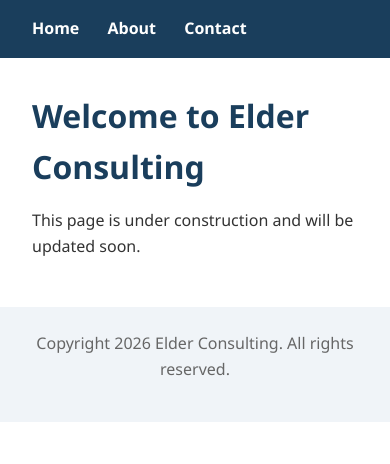
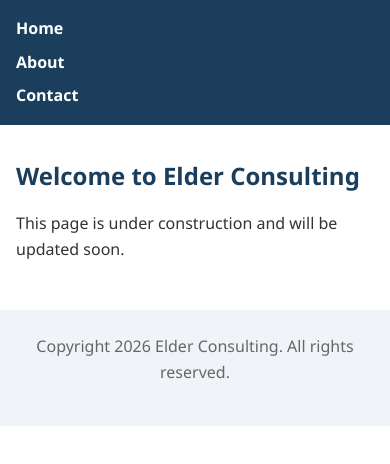
Before and after one commit to Jordantelder/my-website, a plain HTML site: page index.html in a window 390 px wide. Drawn offline with Linux system fonts and the light colour scheme.

Commit message:
Update style.css

```diff
--- a/css/style.css
+++ b/css/style.css
@@ -55,3 +55,23 @@ footer {
     margin-top: 3rem;
     color: #666666;
 }
+/* Responsive styles for screens 768px wide and smaller */
+@media (max-width: 768px) {
+    header {
+        padding: 1rem;
+    }
+
+    nav {
+        display: flex;
+        flex-direction: column;
+        gap: 0.5rem;
+    }
+
+    main {
+        padding: 0 1rem;
+    }
+
+    h1 {
+        font-size: 1.5rem;
+    }
+}
```
